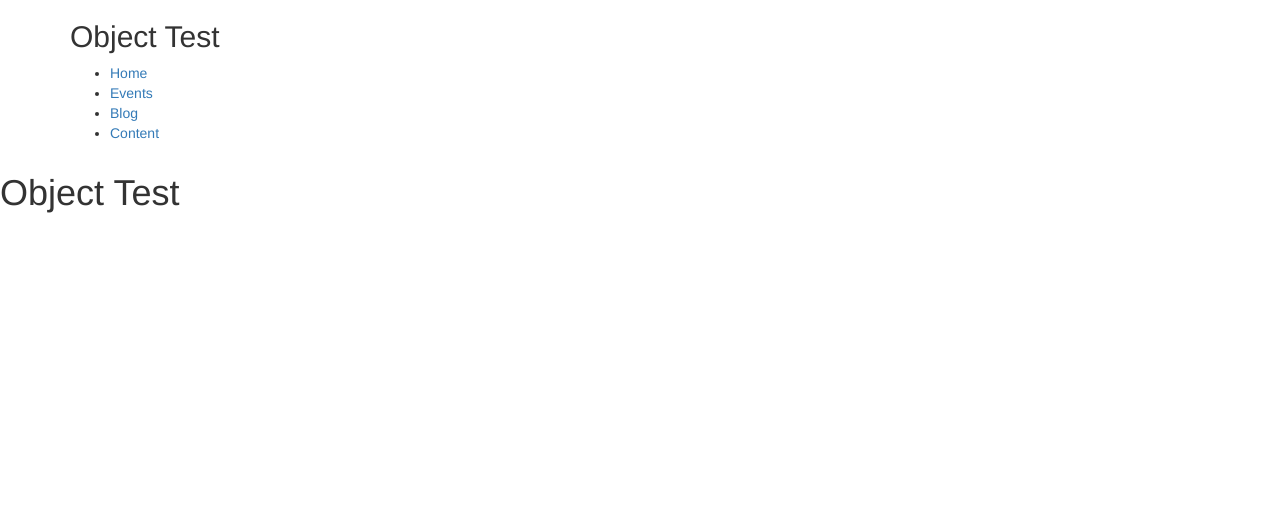
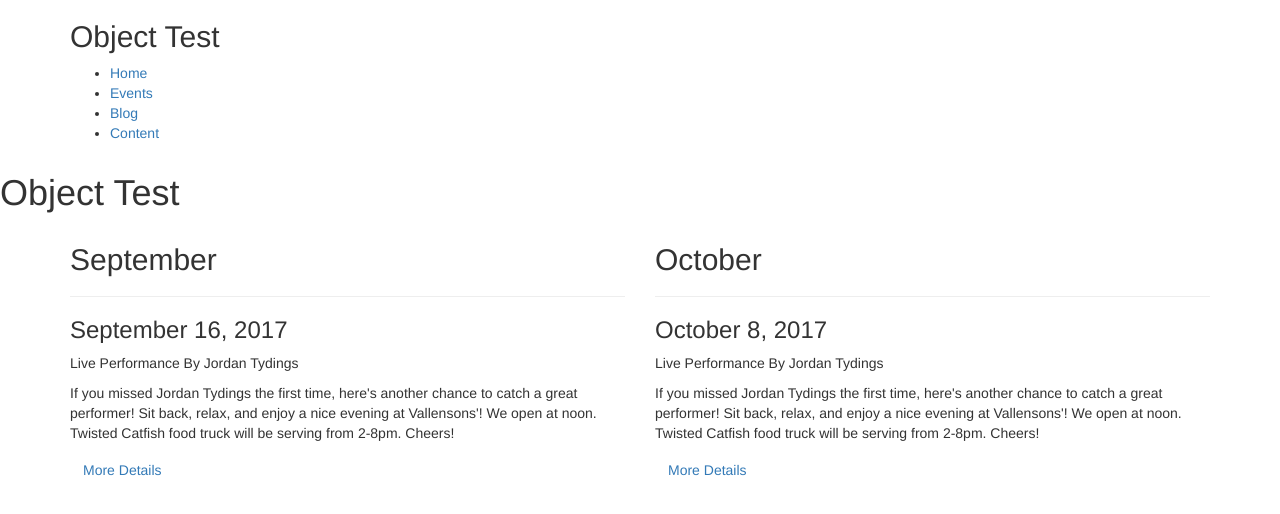
Before and after one commit to john14465/objectproject, a plain HTML site: page events.html in a window 1280 px wide. Drawn offline with nearby package versions, Linux system fonts and the light colour scheme.

Commit message:
configred events page

```diff
--- a/events.html
+++ b/events.html
@@ -37,17 +37,20 @@
 
             </div>
             <div class="card">
-              <div class="current-events">
+              <div>
+                <h2 id="currentmonth"></h2>
+                <hr>
+                <div id="currentevents">
 
+                </div>
               </div>
             </div>
           </div>
           <div class="col-md-6">
-            <div class="next-month">
-
-            </div>
-            <div class="card">
-              <div class="next-events">
+            <div>
+              <h2 id="nextmonth"></h2>
+              <hr>
+              <div id="nextevents">
 
               </div>
             </div>
--- a/js/app.js
+++ b/js/app.js
@@ -1,10 +1,62 @@
+// Events
+
+var events = [{
+    month: 9,
+    day: 16,
+    year: 2017,
+    title: "Live Performance By Jordan Tydings",
+    description: "If you missed Jordan Tydings the first time, here's another chance to catch a great performer! Sit back, relax, and enjoy a nice evening at Vallensons'! We open at noon. Twisted Catfish food truck will be serving from 2-8pm. Cheers!",
+    link: "https://www.facebook.com/events/163168234237589/?acontext=%7B%22source%22%3A5%2C%22page_id_source%22%3A1118451838176881%2C%22action_history%22%3A[%7B%22surface%22%3A%22page%22%2C%22mechanism%22%3A%22main_list%22%2C%22extra_data%22%3A%22%7B%5C%22page_id%5C%22%3A1118451838176881%2C%5C%22tour_id%5C%22%3Anull%7D%22%7D]%2C%22has_source%22%3Atrue%7D",
+    highlight: "false"
+},
+{
+    month: 10,
+    day: 8,
+    year: 2017,
+    title: "Live Performance By Jordan Tydings",
+    description: "If you missed Jordan Tydings the first time, here's another chance to catch a great performer! Sit back, relax, and enjoy a nice evening at Vallensons'! We open at noon. Twisted Catfish food truck will be serving from 2-8pm. Cheers!",
+    link: "https://www.facebook.com/events/163168234237589/?acontext=%7B%22source%22%3A5%2C%22page_id_source%22%3A1118451838176881%2C%22action_history%22%3A[%7B%22surface%22%3A%22page%22%2C%22mechanism%22%3A%22main_list%22%2C%22extra_data%22%3A%22%7B%5C%22page_id%5C%22%3A1118451838176881%2C%5C%22tour_id%5C%22%3Anull%7D%22%7D]%2C%22has_source%22%3Atrue%7D",
+    highlight: "false"
+}];
+
 // var monthSection = document.getElementById('current-month');
 var nextSection = document.getElementById('next-month');
 var d = new Date();
 var currentMonth = d.getMonth();
+var currentDay = d.getDate();
 
 var months = ["January", "February", "March", "April", "May", "June", "July", "August", "September", "October", "November", "December"];
 var currentMText = months[currentMonth];
 var nextMText = months[currentMonth + 1];
 
-document.getElementById('current').innerHTML = '<h2> Fuck you</h2>';
+$('#currentmonth').text(currentMText);
+$('#nextmonth').text(nextMText);
+
+
+
+for (var i = 0; i <= events.length; i++){
+    if (events[i].month == currentMonth + 1) {
+        var currentEvents =
+        '<div class="date">'+
+            '<h3>' + currentMText + ' ' + events[i].day + ', ' + events[i].year + '</h3>' +
+            '<p>' + events[i].title + '</p>' +
+            '<p>' + events[i].description + '</p>' +
+            '<a href="'+ events[i].link + '" class="btn btnred">More Details</a>' +
+        '</div>';
+        $('#currentevents').append(currentEvents);
+    } else if (events[i].month == currentMonth + 2) {
+        var nextEvents =
+        '<div class="date">'+
+            '<h3>' + nextMText + ' ' + events[i].day + ', ' + events[i].year + '</h3>' +
+            '<p>' + events[i].title + '</p>' +
+            '<p>' + events[i].description + '</p>' +
+            '<a href="'+ events[i].link + '" class="btn btnred">More Details</a>' +
+        '</div>';
+        $('#nextevents').append(nextEvents);
+    } else if (events[i].month == currentMonth + 1 && events[i].day >= currentDay || events[i].month == currentmonth + 2 && events[i].day <= currentDay) {
+        var upcoming = '<h3>' + months[events.month - 1] + ' ' + events.day + '</h3>' +
+        '<p>' + events.title + '</p>';
+        $('#upcoming').append(upcoming);
+    }
+
+}
```
